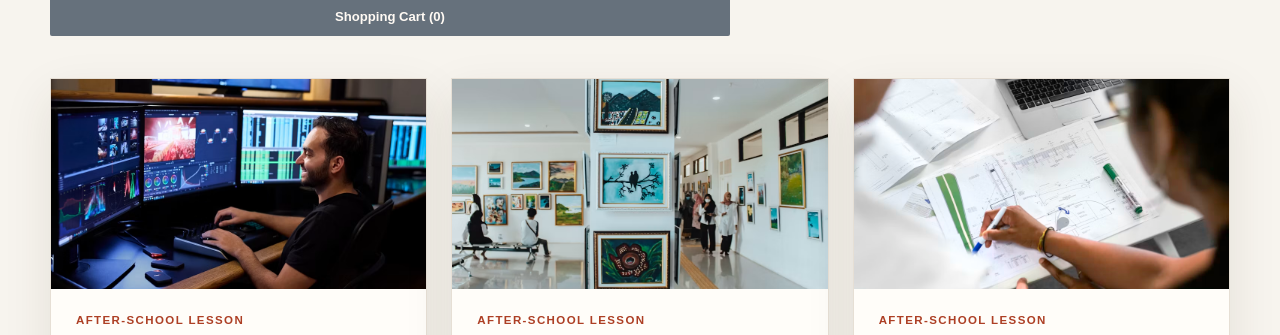
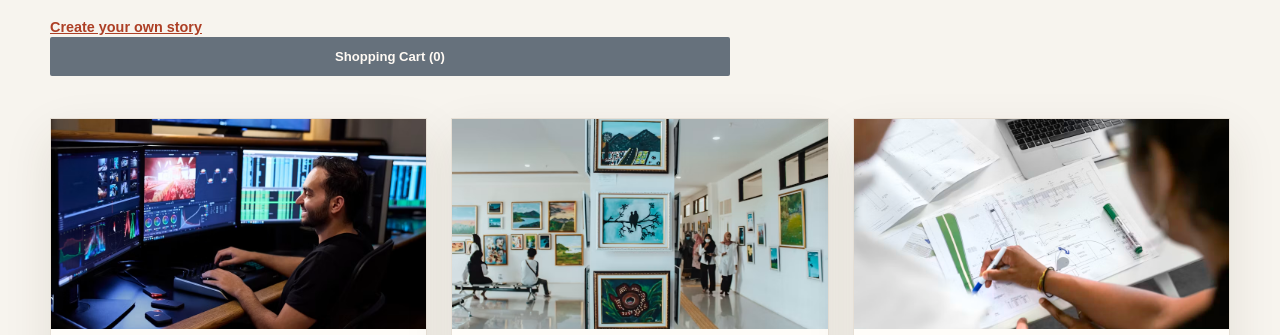
Before and after one commit to daniialnazarii/front-end-fullstack, a plain HTML site: page index.html in a window 1280 px wide. Shown: the part 406-741 px from the top of the page. Drawn offline with nearby package versions, Linux system fonts and the light colour scheme.

```diff
--- a/index.html
+++ b/index.html
@@ -12,6 +12,7 @@
 			<p class="eyebrow">After-school learning</p>
 			<h1>Find a lesson that sparks curiosity.</h1>
 			<p class="intro">Explore practical, creative, and future-focused courses for curious learners.</p>
+			<a class="story-link" href="story.html">Create your own story</a>
 			<button type="button" :disabled="numberOfItems === 0" @click="toggleCart">
 				{{ displayCart ? 'Back to lessons' : `Shopping Cart (${numberOfItems})` }}
 			</button>
--- a/style.css
+++ b/style.css
@@ -64,6 +64,15 @@
 	font-family: Arial, sans-serif;
 	font-size: 1rem;
 	line-height: 1.6;
+}
+
+.story-link {
+	display: inline-block;
+	margin-top: 22px;
+	color: var(--accent-dark);
+	font-family: Arial, sans-serif;
+	font-size: 0.9rem;
+	font-weight: 700;
 }
 
 .lesson-grid {
```
